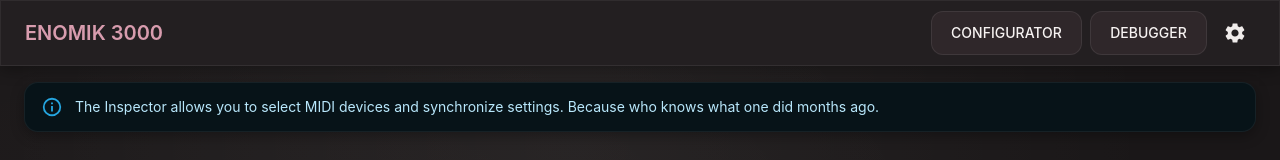
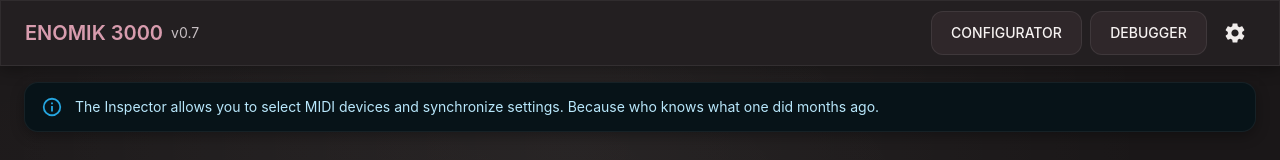
Before and after one commit to grantler-instruments/enomik-app, a React (Vite) app in the folder app/: page /enomik-app/inspector in a window 1280 px wide. Shown: the top 160 px of the page. Built offline with nearby package versions, Linux system fonts and the light colour scheme.

Commit message:
added version to header

```diff
--- a/app/src/components/Header.tsx
+++ b/app/src/components/Header.tsx
@@ -8,6 +8,7 @@ import { Settings as SettingsIcon } from "@mui/icons-material";
 import { Button, IconButton } from "@mui/material";
 import { NavLink, useNavigate } from "react-router-dom";
 import { useAppStore } from "../store/app";
+import { ESP_NOW_VERSION_MAJOR, ESP_NOW_VERSION_MINOR } from "../store/io";
 
 const Header: React.FC = () => {
   const navigate = useNavigate();
@@ -23,7 +24,8 @@ const Header: React.FC = () => {
 
   return (
     <AppBar position="static" color="transparent" elevation={2}>
-      <Toolbar>
+      <Toolbar sx={{ display: "flex", gap: 2 }}>
+        <Box display={"flex"} alignItems="center" gap={1}>
           <Typography
             variant="h6"
             component="div"
@@ -34,6 +36,11 @@ const Header: React.FC = () => {
           >
             enomik 3000
           </Typography>
+          <Typography variant="body2" color="textSecondary" sx={{ mr: 2 }}>
+            v{ESP_NOW_VERSION_MAJOR}.{ESP_NOW_VERSION_MINOR}
+          </Typography>
+        </Box>
+        <Box flex={1} />
 
         <Box sx={{ display: "flex", alignItems: "center", gap: 1 }}>
           {menu.map((item) => (
```
Lines whose indentation alone changed are shown as unchanged.
